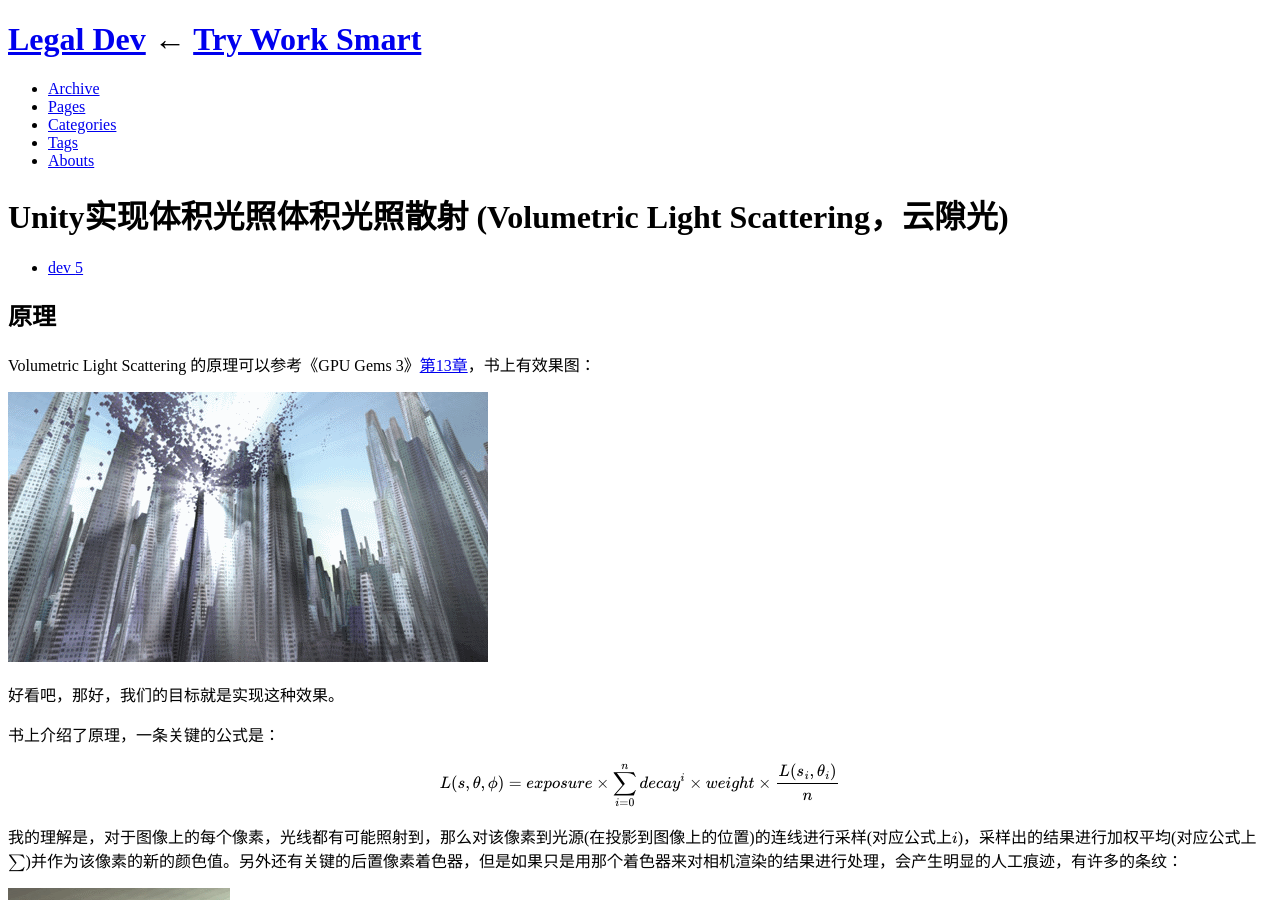
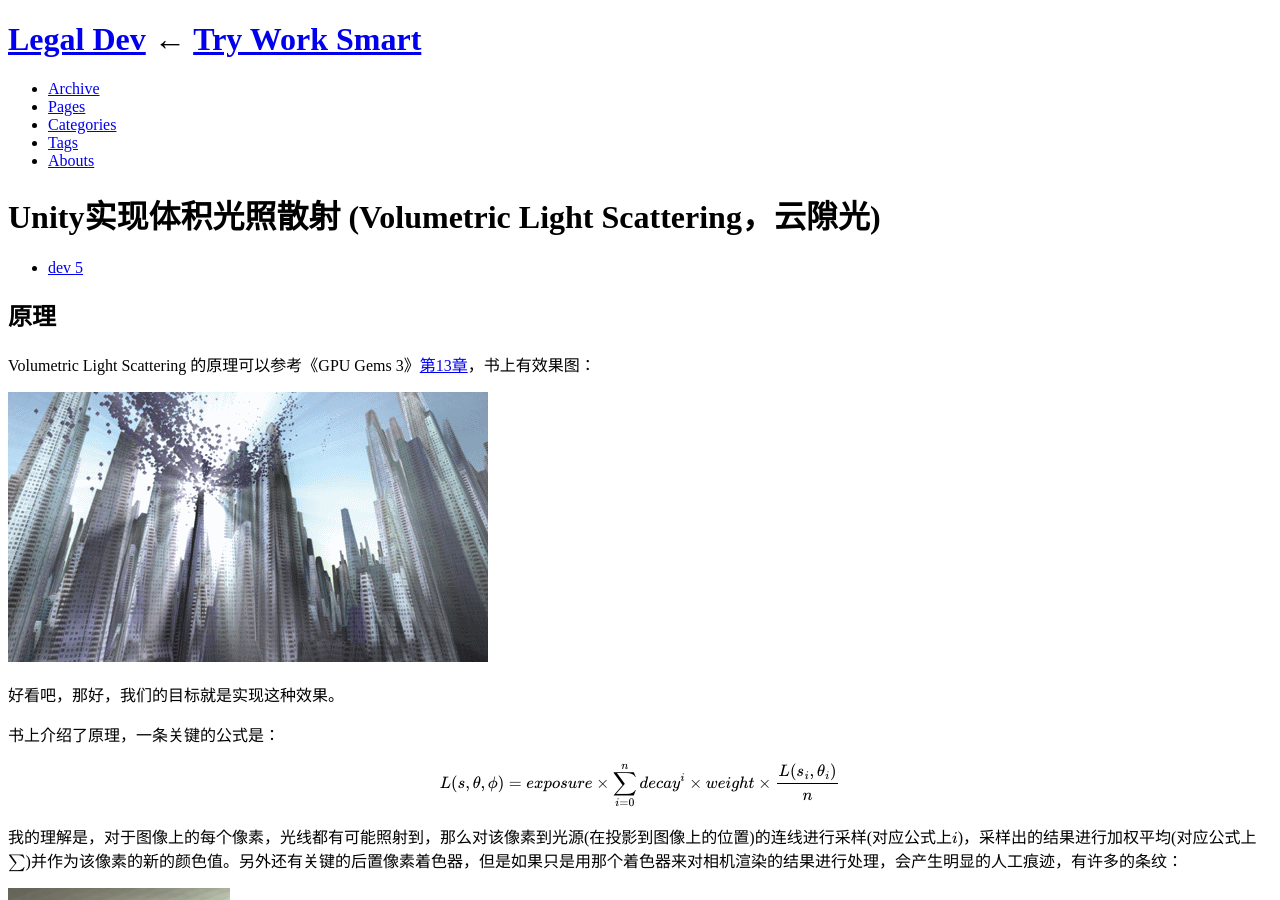
Before and after one commit to legaldev/legaldev.github.io, a Jekyll site: the page built from _posts/2014-3-30-unity-light-scattering.md, in a window 1280 px wide and 900 px high. Built offline with Jekyll 4.4.1, drawn with Linux system fonts in a browser that asks for light colours; Markdown is read by kramdown in place of the engine named in the settings; formulas are drawn with MathJax 3; comment, search, counter and statistics services are not loaded.

Commit message:
update title

```diff
--- a/_posts/2014-3-30-unity-light-scattering.md
+++ b/_posts/2014-3-30-unity-light-scattering.md
@@ -1,6 +1,6 @@
 ---
 layout: post
-title: Unity实现体积光照体积光照散射 (Volumetric Light Scattering，云隙光)
+title: Unity实现体积光照散射 (Volumetric Light Scattering，云隙光)
 categories: unity
 tags: [dev]
 description: |
```
